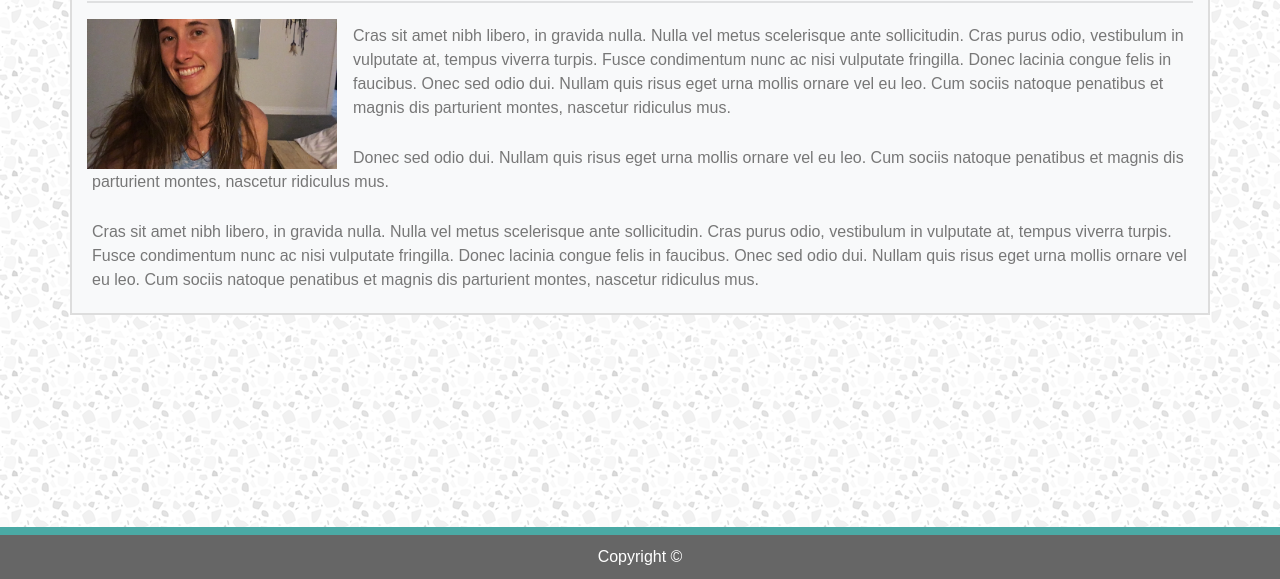
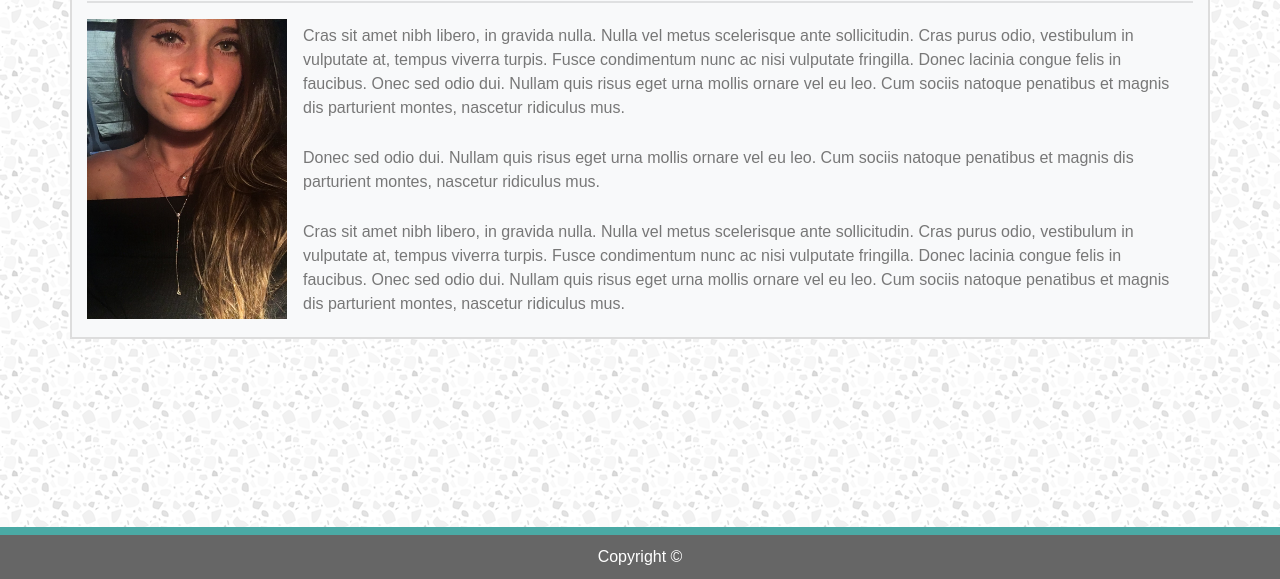
Before and after one commit to jenngoldman/Bootstrap-Portfolio, a plain HTML site: page index.html in a window 1280 px wide. Shown: the part 221-800 px from the top of the page. Drawn offline with nearby package versions, Linux system fonts and the light colour scheme.

Commit message:
changed about me picture

```diff
--- a/assets/style.css
+++ b/assets/style.css
@@ -51,8 +51,8 @@ hr {
 }
 
 .about-me-image {
-    height: 150px;
-    width: 250px;
+    height: 300px;
+    width: 200px;
     float:left;
 }
 
--- a/index.html
+++ b/index.html
@@ -32,7 +32,7 @@
         </div>
         <hr class="border-gray mt-0">
 
-        <img class="align-self-start mr-3 about-me-image float-left" src="../Bootstrap-Portfolio/assets/images/jenngoldmancopy.jpg" alt="About Me Picture">
+        <img class="align-self-start mr-3 about-me-image float-left" src="../Bootstrap-Portfolio/assets/images/IMG_0545.JPG" alt="About Me Picture">
 
         <p class="text">Cras sit amet nibh libero, in gravida nulla. Nulla vel metus scelerisque ante sollicitudin. Cras purus odio, vestibulum in vulputate at, tempus viverra turpis. Fusce condimentum nunc ac nisi vulputate fringilla. Donec lacinia congue felis in faucibus. Onec sed odio dui. Nullam quis risus eget urna mollis ornare vel eu leo. Cum sociis natoque penatibus et magnis dis parturient montes, nascetur ridiculus mus.</p>
         <p class="text">Donec sed odio dui. Nullam quis risus eget urna mollis ornare vel eu leo. Cum sociis natoque penatibus et magnis dis parturient montes, nascetur ridiculus mus.</p>
```
Also changed, not shown: assets/images/IMG_0545.JPG (added), assets/images/jenngoldmancopy.jpg (deleted), 3 other files.
